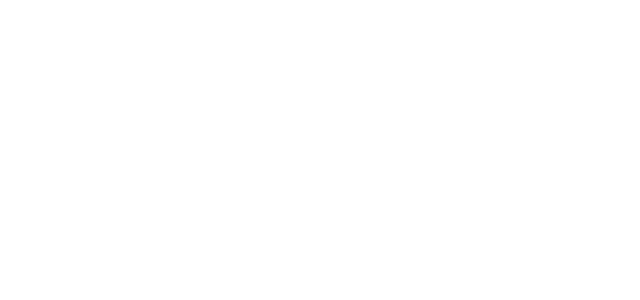
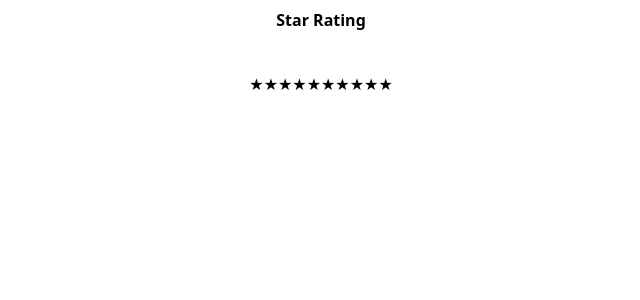
Before and after one commit to PLabroo/machine-coding, a React (Vite) app in the folder vite-project/: page /star_rating in a window 1280 px wide. Before the commit this address had no page. Shown: the top 300 px of the page, without its empty margins (319-959 px from the left). Built offline with nearby package versions, Linux system fonts and the light colour scheme.

Commit message:
add Star Rating component and integrate into quesList

```diff
--- a/vite-project/src/App.tsx
+++ b/vite-project/src/App.tsx
@@ -6,6 +6,7 @@
 import Pagination from "./components/pagination";
 import Carousel from "./components/carousel";
 import VirtualizedList from "./components/virtualizedList";
+import StarRating from "./components/starRating";
 
 const quesList = [
   {
@@ -44,6 +45,12 @@
     path: "/virtualized_list",
     component: <VirtualizedList />,
   },
+  {
+    id: 6,
+    ques: "Star Rating",
+    path: "/star_rating",
+    component: <StarRating />,
+  },
 ];
 
 function Home() {
--- /dev/null
+++ b/vite-project/src/components/starRating/index.tsx
@@ -0,0 +1,49 @@
+import { useState } from "react";
+
+function StarRatingDisplay({ starCount }: { starCount: number }) {
+  const [rating, setRating] = useState<number>(0);
+  const [hoverRating, setHoverRating] = useState<number>(0);
+  const handleStarClick = (
+    e: React.MouseEvent<HTMLSpanElement>,
+    index: number
+  ) => {
+    setRating(index + 1);
+  };
+
+  const handleHoverInside = (
+    e: React.MouseEvent<HTMLSpanElement>,
+    index: number
+  ) => {
+    setHoverRating(index + 1);
+  };
+  return (
+    <div>
+      {[...Array(starCount)].map((_, index) => (
+        <span
+          onMouseEnter={(e) => handleHoverInside(e, index)}
+          onMouseLeave={() => setHoverRating(0)}
+          className="cursor-pointer"
+          style={{
+            color:
+              (hoverRating || rating) > index
+                ? "gold"
+                : "black",
+          }}
+          onClick={(e) => handleStarClick(e, index)}
+          key={index}
+        >
+          &#9733;
+        </span>
+      ))}
+    </div>
+  );
+}
+
+export default function StarRating() {
+  return (
+    <div className="flex justify-center items-center flex-col">
+      <h1 className="text-center font-bold mt-2 mb-10">Star Rating</h1>
+      <StarRatingDisplay starCount={10} />
+    </div>
+  );
+}
```
